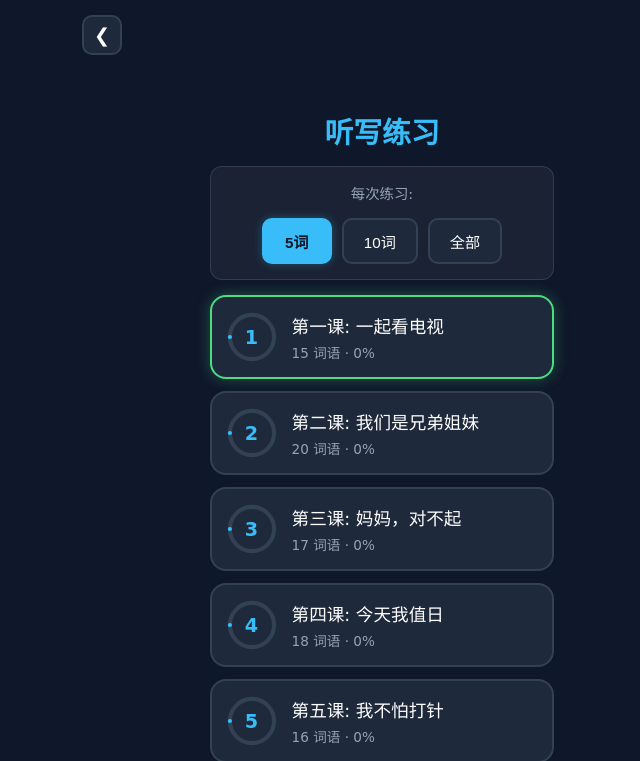
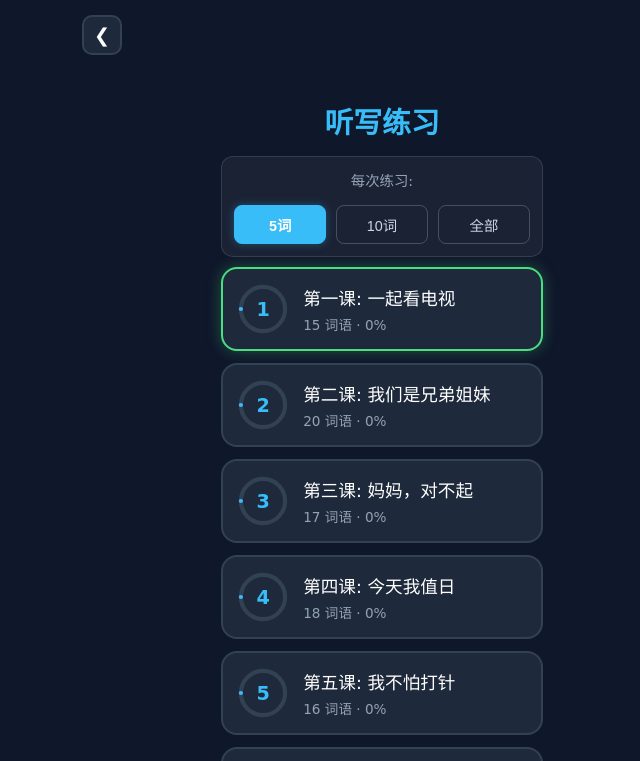
Before and after one commit to njytim-cyber/chinese-tingxie, a website built with Vite: page index.html in a window 1280 px wide. Both pictures are taken after a click on the button "听写练习". Shown: the top 761 px of the page, without its empty margins (258-898 px from the left). Built offline with nearby package versions, Linux system fonts and the light colour scheme; a web font is replaced by a local one.

Commit message:
Refine Lesson Select UI: toggle layout and padding

```diff
--- a/public/styles.css
+++ b/public/styles.css
@@ -3205,17 +3205,40 @@ body {
     margin-top: 15px;
 }
 
-/* Session Length Toggle - Horizontal Buttons */
+/* Session Length Toggle */
 .session-length-toggle {
     display: flex;
-    flex-wrap: wrap;
+    flex-direction: column;
     align-items: center;
     justify-content: center;
     gap: 10px;
-    padding: 15px;
+    padding: 12px;
     background: rgba(255, 255, 255, 0.05);
     border-radius: 12px;
-    margin-bottom: 15px;
+    margin-bottom: 10px;
+}
+
+.toggle-btn {
+    flex: 1;
+    padding: 8px 0;
+    border: 1px solid rgba(255, 255, 255, 0.2);
+    border-radius: 8px;
+    background: transparent;
+    color: #cbd5e1;
+    font-size: 0.9rem;
+    cursor: pointer;
+    transition: all 0.2s;
+}
+
+.toggle-btn.active {
+    background: var(--primary);
+    color: white;
+    border-color: var(--primary);
+    font-weight: bold;
+}
+
+.lesson-select {
+    padding-top: 0 !important;
 }
 
 .session-length-toggle .toggle-label {
@@ -3225,33 +3248,7 @@ body {
     margin-bottom: 5px;
 }
 
-.session-length-toggle .toggle-btn {
-    padding: 10px 20px;
-    border: 2px solid #334155;
-    background: var(--card-bg);
-    color: white;
-    border-radius: 10px;
-    cursor: pointer;
-    transition: all 0.2s;
-    font-size: 0.95rem;
-    min-width: 70px;
-}
-
-.session-length-toggle .toggle-btn:hover {
-    border-color: var(--primary);
-}
-
-.session-length-toggle .toggle-btn.active {
-    background: var(--primary);
-    border-color: var(--primary);
-    color: #0f172a;
-    font-weight: bold;
-}
-
-/* Compact lesson select layout */
-.lesson-select {
-    padding-top: 10px !important;
-}
+
 
 /* Archives View Adjustments */
 .progress-view {
--- a/src/ui.ts
+++ b/src/ui.ts
@@ -53,9 +53,11 @@ export class UIManager {
 
                 <div class="session-length-toggle">
                     <span class="toggle-label">每次练习:</span>
-                    <button class="toggle-btn ${selectedLimit === 5 ? 'active' : ''}" data-limit="5">5词</button>
-                    <button class="toggle-btn ${selectedLimit === 10 ? 'active' : ''}" data-limit="10">10词</button>
-                    <button class="toggle-btn ${selectedLimit === 20 ? 'active' : ''}" data-limit="20">全部</button>
+                    <div class="toggle-options" style="display: flex; gap: 10px; width: 100%; justify-content: center;">
+                        <button class="toggle-btn ${selectedLimit === 5 ? 'active' : ''}" data-limit="5">5词</button>
+                        <button class="toggle-btn ${selectedLimit === 10 ? 'active' : ''}" data-limit="10">10词</button>
+                        <button class="toggle-btn ${selectedLimit === 20 ? 'active' : ''}" data-limit="20">全部</button>
+                    </div>
                 </div>
 
                 <div class="lesson-grid">
```
